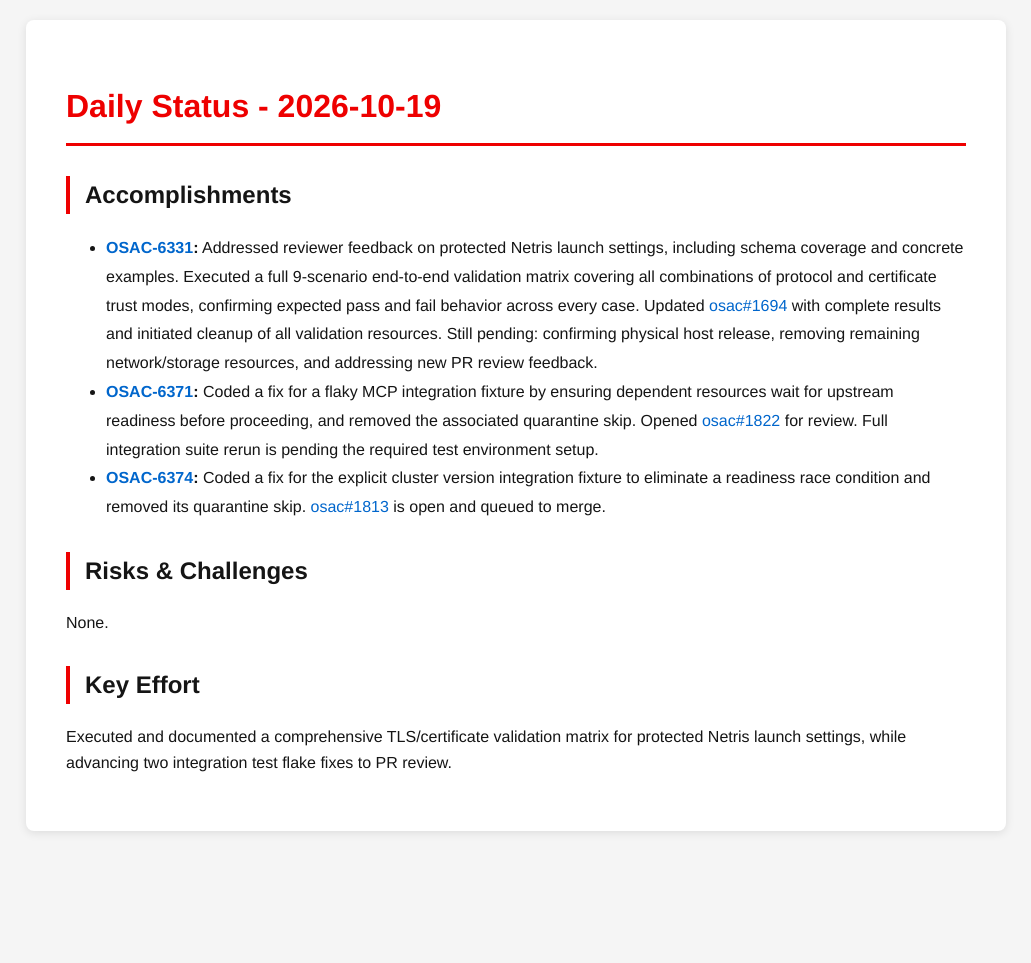
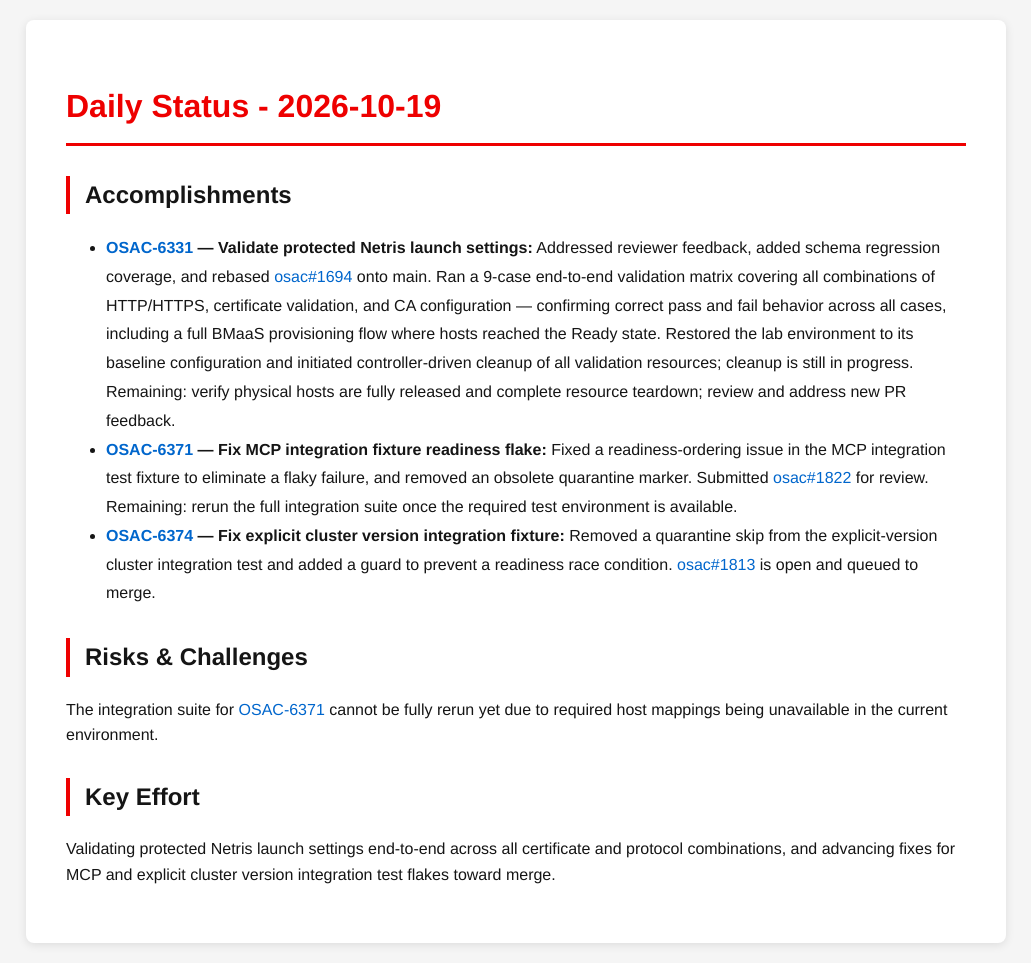
Before and after one commit to tzvatot/daily-status, a Jekyll site: the page built from 2026-10-19.md, in a window 1280 px wide. Shown: the whole page, without its empty margins (124-1155 px from the left). Built offline with Jekyll 4.4.1, drawn with Linux system fonts in a browser that asks for light colours; before the commit the page ends 900 px from its top, so only the background shows below that.

Commit message:
Daily status update - 2026-10-19

```diff
--- a/2026-10-19.md
+++ b/2026-10-19.md
@@ -7,12 +7,12 @@ date: 2026-10-19
 # Daily Status - 2026-10-19
 
 ## Accomplishments
-- **[OSAC-6331](https://redhat.atlassian.net/browse/OSAC-6331):** Addressed reviewer feedback on protected Netris launch settings, including schema coverage and concrete examples. Executed a full 9-scenario end-to-end validation matrix covering all combinations of protocol and certificate trust modes, confirming expected pass and fail behavior across every case. Updated [osac#1694](https://github.com/osac-project/osac/pull/1694) with complete results and initiated cleanup of all validation resources. Still pending: confirming physical host release, removing remaining network/storage resources, and addressing new PR review feedback.
-- **[OSAC-6371](https://redhat.atlassian.net/browse/OSAC-6371):** Coded a fix for a flaky MCP integration fixture by ensuring dependent resources wait for upstream readiness before proceeding, and removed the associated quarantine skip. Opened [osac#1822](https://github.com/osac-project/osac/pull/1822) for review. Full integration suite rerun is pending the required test environment setup.
-- **[OSAC-6374](https://redhat.atlassian.net/browse/OSAC-6374):** Coded a fix for the explicit cluster version integration fixture to eliminate a readiness race condition and removed its quarantine skip. [osac#1813](https://github.com/osac-project/osac/pull/1813) is open and queued to merge.
+- **[OSAC-6331](https://redhat.atlassian.net/browse/OSAC-6331) — Validate protected Netris launch settings:** Addressed reviewer feedback, added schema regression coverage, and rebased [osac#1694](https://github.com/osac-project/osac/pull/1694) onto main. Ran a 9-case end-to-end validation matrix covering all combinations of HTTP/HTTPS, certificate validation, and CA configuration — confirming correct pass and fail behavior across all cases, including a full BMaaS provisioning flow where hosts reached the Ready state. Restored the lab environment to its baseline configuration and initiated controller-driven cleanup of all validation resources; cleanup is still in progress. Remaining: verify physical hosts are fully released and complete resource teardown; review and address new PR feedback.
+- **[OSAC-6371](https://redhat.atlassian.net/browse/OSAC-6371) — Fix MCP integration fixture readiness flake:** Fixed a readiness-ordering issue in the MCP integration test fixture to eliminate a flaky failure, and removed an obsolete quarantine marker. Submitted [osac#1822](https://github.com/osac-project/osac/pull/1822) for review. Remaining: rerun the full integration suite once the required test environment is available.
+- **[OSAC-6374](https://redhat.atlassian.net/browse/OSAC-6374) — Fix explicit cluster version integration fixture:** Removed a quarantine skip from the explicit-version cluster integration test and added a guard to prevent a readiness race condition. [osac#1813](https://github.com/osac-project/osac/pull/1813) is open and queued to merge.
 
 ## Risks & Challenges
-None.
+The integration suite for [OSAC-6371](https://redhat.atlassian.net/browse/OSAC-6371) cannot be fully rerun yet due to required host mappings being unavailable in the current environment.
 
 ## Key Effort
-Executed and documented a comprehensive TLS/certificate validation matrix for protected Netris launch settings, while advancing two integration test flake fixes to PR review.
+Validating protected Netris launch settings end-to-end across all certificate and protocol combinations, and advancing fixes for MCP and explicit cluster version integration test flakes toward merge.
```
